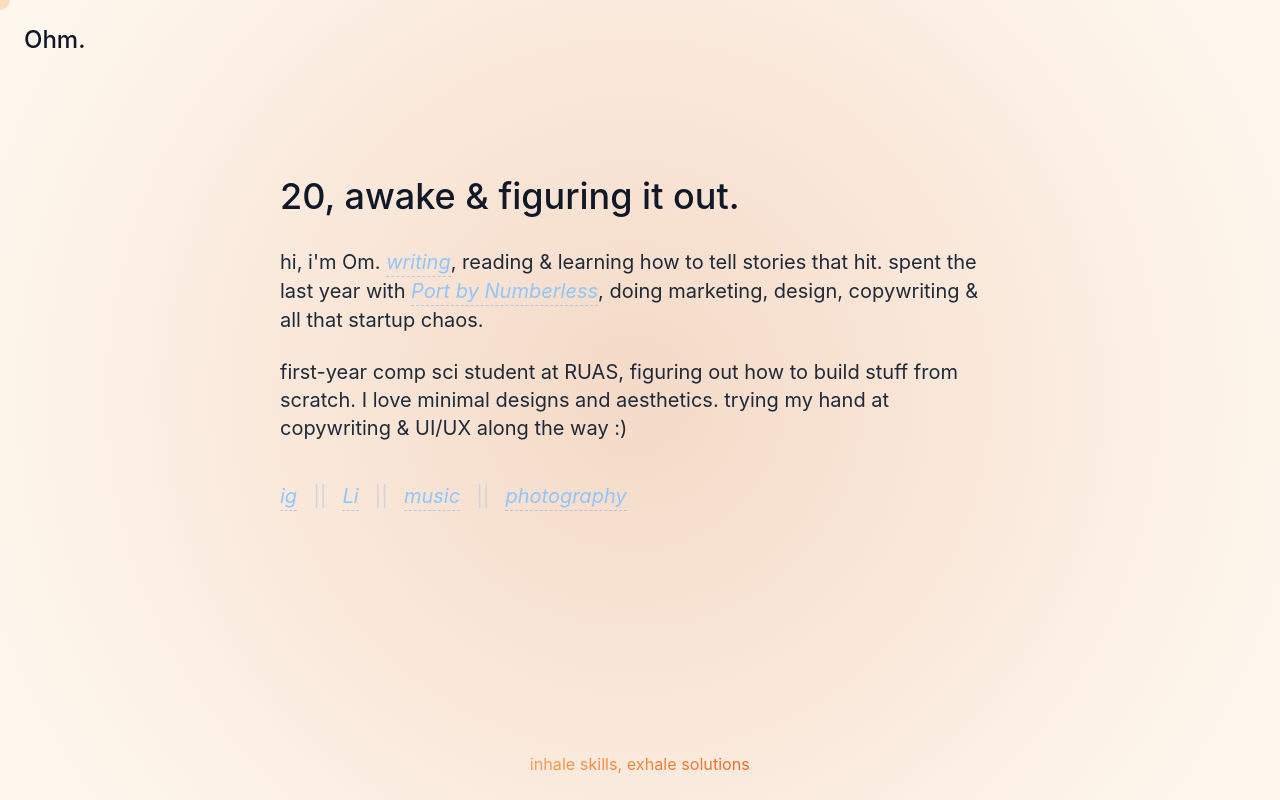
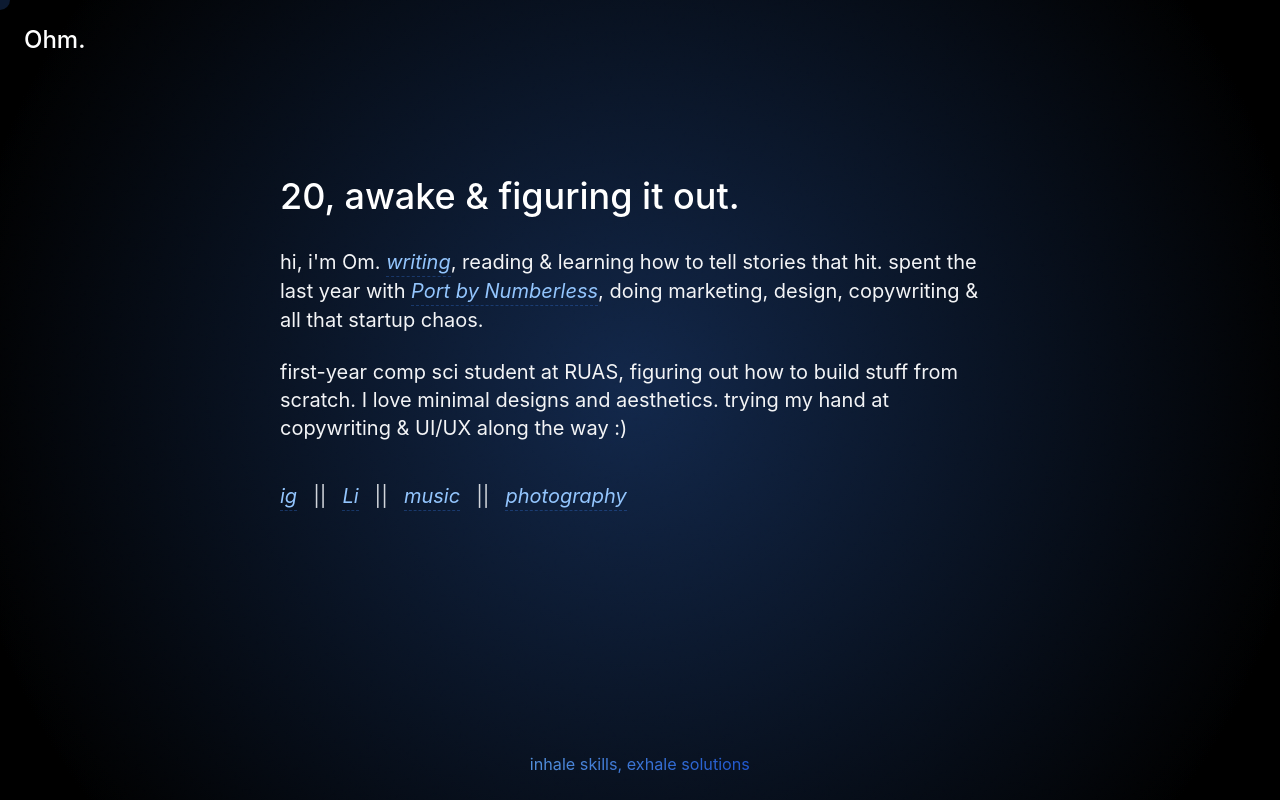
Before and after one commit to howwohmm/ohm., a React (Vite) app: page / in a window 1280 px wide. Built offline with nearby package versions, Linux system fonts and the light colour scheme.

Commit message:
Fix theme and cursor behavior
Remove the orange theme and restore the mouse cursor visibility. Fix the gradient issue to ensure it reacts to the cursor movement near text elements.
[skip gpt_engineer]

```diff
--- a/src/pages/Index.tsx
+++ b/src/pages/Index.tsx
@@ -6,14 +6,17 @@ import MainContent from '../components/MainContent';
 const Index = () => {
   const [cursorPosition, setCursorPosition] = useState({ x: 0, y: 0 });
   const [cursorSize, setCursorSize] = useState(20);
-  const [theme] = useState(() => Math.random() > 0.5 ? 'dark' : 'light');
+  const [theme] = useState<'dark' | 'light'>('dark'); // Fixed type issue
 
   useEffect(() => {
-    // Hide default cursor
-    document.body.style.cursor = 'none';
-
     const handleMouseMove = (e: MouseEvent) => {
       setCursorPosition({ x: e.clientX, y: e.clientY });
+      // Update gradient position globally
+      const root = document.documentElement;
+      const x = (e.clientX / window.innerWidth) * 100;
+      const y = (e.clientY / window.innerHeight) * 100;
+      root.style.setProperty('--x', `${x}%`);
+      root.style.setProperty('--y', `${y}%`);
     };
 
     const handleMouseEnter = () => setCursorSize(40);
@@ -28,7 +31,6 @@ const Index = () => {
     window.addEventListener('mousemove', handleMouseMove);
     return () => {
       window.removeEventListener('mousemove', handleMouseMove);
-      document.body.style.cursor = 'auto';
       links.forEach(link => {
         link.removeEventListener('mouseenter', handleMouseEnter);
         link.removeEventListener('mouseleave', handleMouseLeave);
@@ -36,33 +38,15 @@ const Index = () => {
     };
   }, []);
 
-  const gradientStyles = {
-    dark: {
-      background: 'radial-gradient(circle at var(--x, 50%) var(--y, 50%), rgba(59,130,246,0.3) 0%, rgba(0,0,0,0.85) 45%, rgba(0,0,0,1) 100%)',
-      cursorColor: 'rgba(59,130,246,0.2)'
-    },
-    light: {
-      background: 'radial-gradient(circle at var(--x, 50%) var(--y, 50%), rgba(249,115,22,0.2) 0%, rgba(255,247,237,0.95) 45%, rgba(255,247,237,1) 100%)',
-      cursorColor: 'rgba(249,115,22,0.2)'
-    }
-  };
-
   return (
-    <div className={`min-h-screen relative overflow-hidden ${theme === 'dark' ? 'bg-black' : 'bg-[#f3f3f3]'}`}>
-      {/* Dynamic gradient background with pointer-events-none removed */}
+    <div className="min-h-screen relative overflow-hidden bg-black">
+      {/* Dynamic gradient background */}
       <div
-        className="absolute inset-0 animate-gradient"
+        className="absolute inset-0 animate-gradient pointer-events-none"
         style={{
-          background: gradientStyles[theme].background,
+          background: 'radial-gradient(circle at var(--x, 50%) var(--y, 50%), rgba(59,130,246,0.3) 0%, rgba(0,0,0,0.85) 45%, rgba(0,0,0,1) 100%)',
           backgroundSize: '200% 200%',
           animation: 'moveGradient 20s linear infinite',
-        }}
-        onMouseMove={(e) => {
-          const rect = e.currentTarget.getBoundingClientRect();
-          const x = ((e.clientX - rect.left) / rect.width) * 100;
-          const y = ((e.clientY - rect.top) / rect.height) * 100;
-          e.currentTarget.style.setProperty('--x', `${x}%`);
-          e.currentTarget.style.setProperty('--y', `${y}%`);
         }}
       />
 
@@ -82,7 +66,7 @@ const Index = () => {
           position: 'fixed',
           width: `${cursorSize}px`,
           height: `${cursorSize}px`,
-          backgroundColor: gradientStyles[theme].cursorColor,
+          backgroundColor: 'rgba(59,130,246,0.2)',
           borderRadius: '50%',
           pointerEvents: 'none',
           transition: 'width 0.2s, height 0.2s, transform 0.1s ease-out',
```
